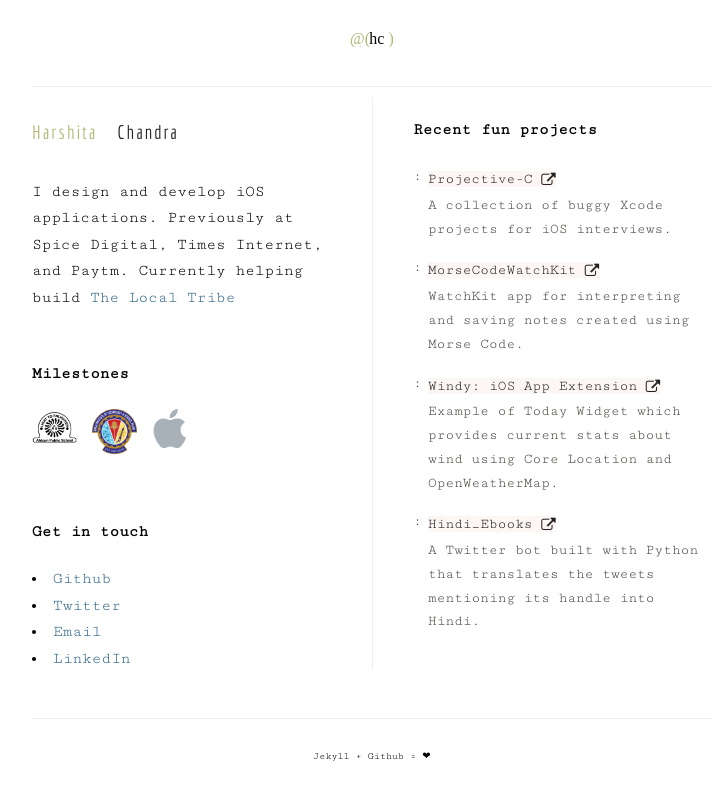
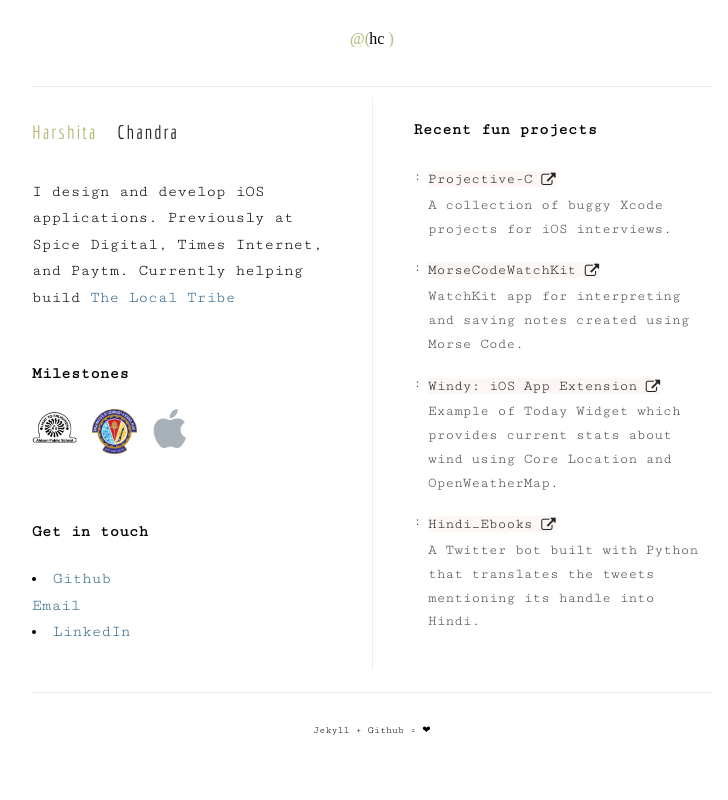
Before and after one commit to thelastjedi/thelastjedi.github.io, a Jekyll site: the page built from index.html, in a window 1280 px wide. Shown: the top 800 px of the page, without its empty margins (268-996 px from the left). Built offline with Jekyll 4.4.1, drawn with Linux system fonts in a browser that asks for light colours; nearby versions of some CDN libraries.

Commit message:
remove twitter from sidebar

```diff
--- a/_includes/am-sidebar.html
+++ b/_includes/am-sidebar.html
@@ -14,8 +14,7 @@
   </div>
   <h4 class="title-contact">Get in touch</h4>
   <p>
-    <li><a href="https://github.com/thelastjedi">Github</a></li>
-    <li><a href="https://twitter.com/harshi89">Twitter</a></li>
+    <li><a href="https://github.com/thelastjedi">Github</a></li
     <li><a href="mailto:contact@harshi.co">Email</a></li>
     <li><a href="https://linkedin.com/in/harshitachandra">LinkedIn</a></li>
   </p>
```
